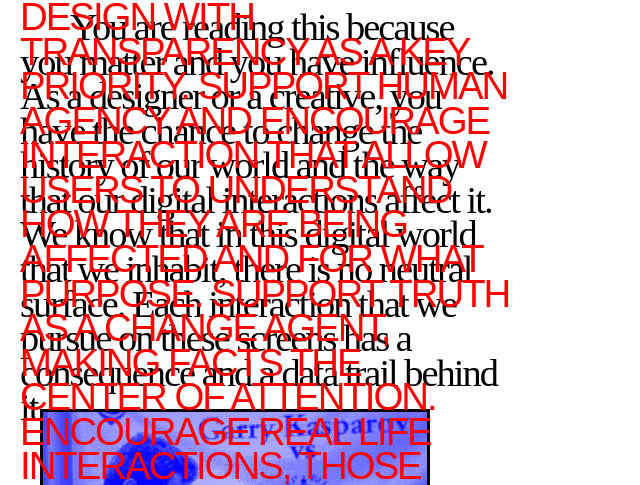
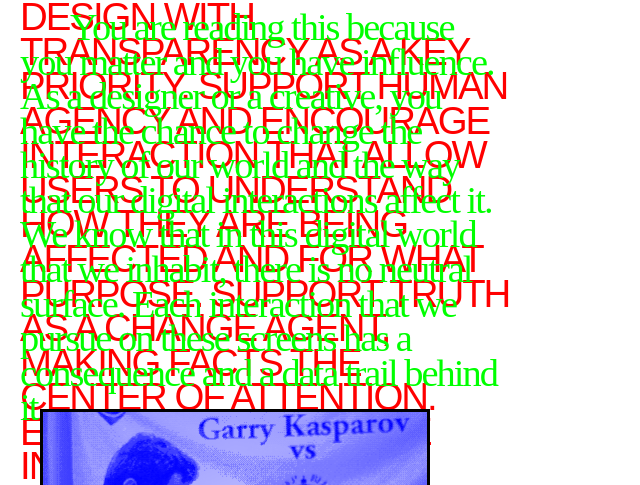
Before and after one commit to freemanwork/CAPSTONE, a plain HTML site: page index.html in a window 1280 px wide. Shown: the top 485 px of the page, without its empty margins (0-640 px from the left). Drawn offline with nearby package versions, Linux system fonts and the light colour scheme.

Commit message:
Add files via upload

```diff
--- a/css/style.css
+++ b/css/style.css
@@ -35,6 +35,7 @@
   overflow-y: scroll;
   overflow-x: auto;
     background-color:transparent;
+      z-index: -1000;
 }
 
 nav {
@@ -140,13 +141,14 @@ h3 {
 }
 p {
     margin-right: 60vw;
-    color: black;
+    color: #00FF00;
     font-size: 2.4em;
     padding: 10px;
     padding-left: 20px;
     text-indent: 50px;
     line-height: .9em;
     letter-spacing: -2px;
+    z-index: 1000;
 
 }
 
```
